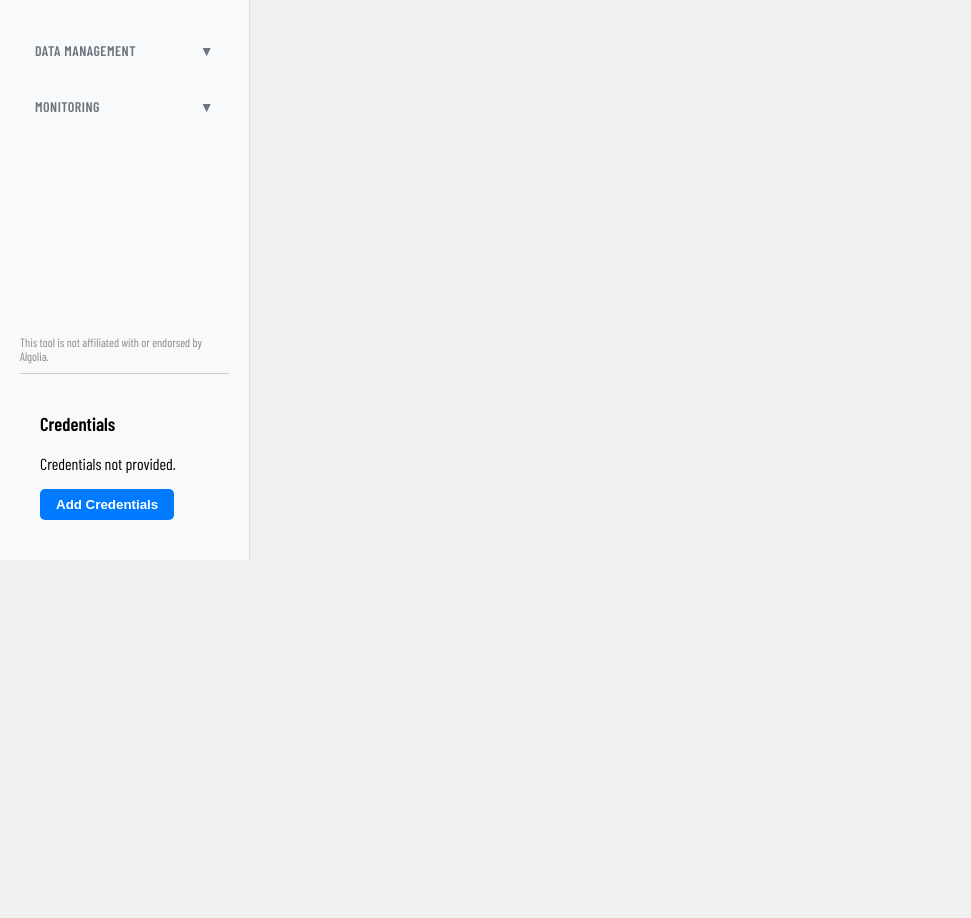
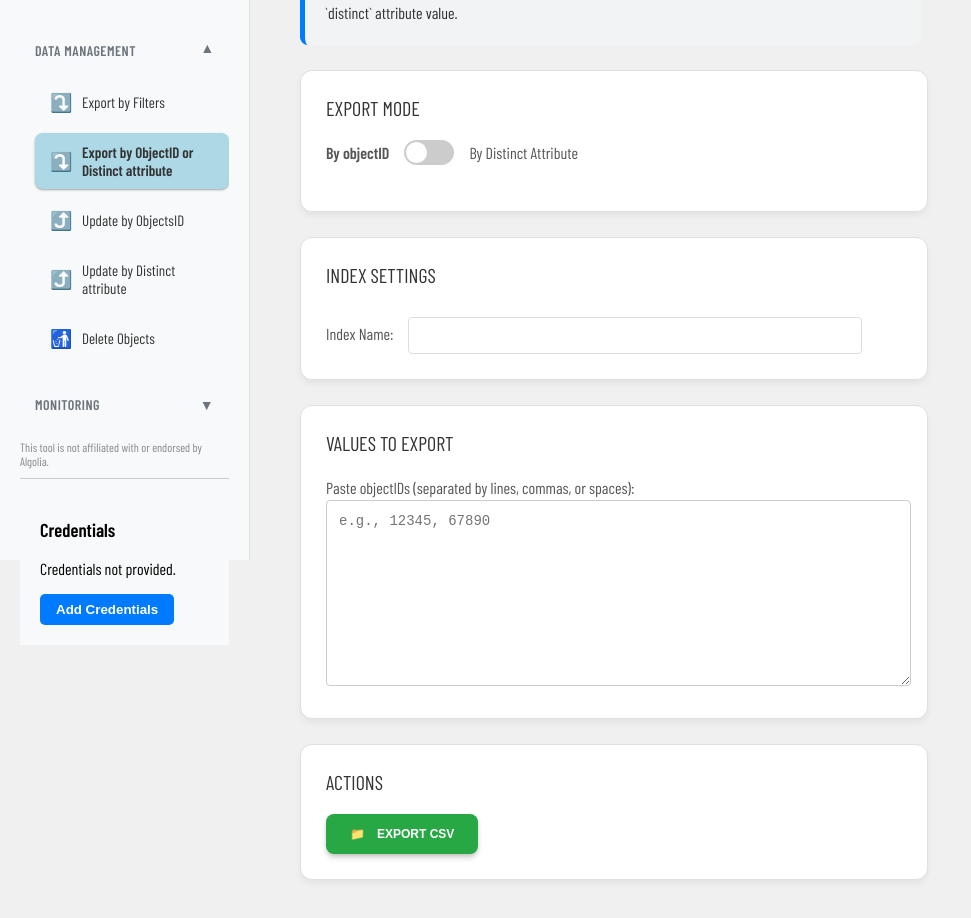
Before and after one commit to antonincoste/algolia_manager, a React (Create React App) app: page /export-by-attribute in a window 1280 px wide. Shown: the part 240-1158 px from the top of the page, without its empty margins (0-971 px from the left). Before the commit the page ends 800 px from the top, so only its background shows below. Built offline with nearby package versions, Linux system fonts and the light colour scheme; a web font is replaced by a local one.

Commit message:
Merge export sections into one

```diff
--- a/src/App.js
+++ b/src/App.js
@@ -3,8 +3,7 @@ import { BrowserRouter as Router, Route, Routes } from 'react-router-dom';
 import Sidebar from './components/Sidebar';
 import Home from './pages/Home';
 import ExportDataByFilters from './pages/ExportDataByFilters';
-import ExportDataByIds from './pages/ExportDataByIds';
-import ExportByDistinct from './pages/ExportByDistinct';
+import ExportByAttribute from './pages/ExportByAttribute';
 import OfflineProducts from './pages/OfflineProducts';
 import CopyRecommendations from './pages/CopyRecommendations';
 import GlobalStyle from './styles/GlobalStyle';
@@ -34,8 +33,7 @@ const App = () => {
         <main style={mainContentStyle}>
           <Routes>
             <Route path="/" element={<Home />} />
-            <Route path="/exportbyids" element={<ExportDataByIds />} />
-            <Route path="/exportbydistinct" element={<ExportByDistinct />} />
+            <Route path="/export-by-attribute" element={<ExportByAttribute />} />
             <Route path="/exportbyfilters" element={<ExportDataByFilters />} />
             <Route path="/update" element={<UpdateAttributes />} />
             <Route path="/updatebydistinct" element={<UpdateByDistinct />} />
--- a/src/components/Sidebar.js
+++ b/src/components/Sidebar.js
@@ -132,8 +132,7 @@ const Icon = styled.span`
 
 const sectionMapping = {
   '/exportbyfilters': 'dataManagement',
-  '/exportbyids': 'dataManagement',
-  '/exportbydistinct': 'dataManagement',
+  '/export-by-attribute': 'dataManagement',
   '/update': 'dataManagement',
   '/updatebydistinct': 'dataManagement',
   '/offline': 'dataManagement',
@@ -205,15 +204,9 @@ const Sidebar = () => {
                 </MenuLink>
               </MenuItem>
               <MenuItem>
-                <MenuLink to="/exportbyids" className={location.pathname === '/exportbyids' ? 'active' : ''}>
+                <MenuLink to="/export-by-attribute" className={location.pathname === '/export-by-attribute' ? 'active' : ''}>
                   <Icon>⤵️</Icon>
-                  Export by ObjectsID
-                </MenuLink>
-              </MenuItem>
-              <MenuItem>
-                <MenuLink to="/exportbydistinct" className={location.pathname === '/exportbydistinct' ? 'active' : ''}>
-                  <Icon>⤵️</Icon>
-                  Export by Distinct attribute
+                  Export by ObjectID or Distinct attribute
                 </MenuLink>
               </MenuItem>
               <MenuItem>
--- /dev/null
+++ b/src/pages/ExportByAttribute.js
@@ -0,0 +1,205 @@
+// src/pages/ExportByAttribute.js
+import React, { useState } from 'react';
+import algoliasearch from 'algoliasearch';
+import { getApiKey, getAppId } from '../services/sessionService';
+import SectionBlock from '../components/SectionBlock';
+import InfoBlock from '../components/InfoBlock';
+import StyledButton from '../components/StyledButton';
+import FullPageLoader from '../components/FullPageLoader';
+
+const textareaStyle = { width: '97%', padding: '12px', fontSize: '14px', borderRadius: '4px', border: '1px solid #ccc', resize: 'vertical' };
+
+const ExportByAttribute = () => {
+  const [indexName, setIndexName] = useState('');
+  const [valuesToExport, setValuesToExport] = useState('');
+  const [exportMode, setExportMode] = useState('byID'); // 'byID' ou 'byDistinct'
+  const [distinctAttribute, setDistinctAttribute] = useState('');
+
+  const [log, setLog] = useState('');
+  const [error, setError] = useState('');
+  const [isLoading, setIsLoading] = useState(false);
+
+  const apiKey = getApiKey();
+  const appId = getAppId();
+
+  const handleSyncDistinctAttribute = async () => {
+    if (!indexName) {
+      setError("Please provide an index name first.");
+      return;
+    }
+    setIsLoading(true);
+    setError('');
+    setLog(`Fetching settings for index '${indexName}'...`);
+    try {
+      const client = algoliasearch(appId, apiKey);
+      const index = client.initIndex(indexName);
+      const settings = await index.getSettings();
+      if (settings.attributeForDistinct) {
+        setDistinctAttribute(settings.attributeForDistinct);
+        setLog(`✅ Distinct attribute found: ${settings.attributeForDistinct}`);
+      } else {
+        setDistinctAttribute('');
+        setError(`Error: No 'attributeForDistinct' is configured for the index '${indexName}'.`);
+      }
+    } catch (err) {
+      setError('Error during synchronization: ' + err.message);
+    } finally {
+      setIsLoading(false);
+    }
+  };
+
+  const generateCsv = (hits) => {
+    if (hits.length === 0) {
+      throw new Error('No matching records found to export.');
+    }
+    // Crée une liste de toutes les clés possibles à partir de tous les objets
+    const allKeys = [...new Set(hits.flatMap(item => Object.keys(item)))];
+
+    const csvRows = [allKeys.join(';')];
+    hits.forEach(obj => {
+      const row = allKeys.map(attr => {
+        const value = obj[attr];
+        if (value === null || value === undefined) return '';
+        if (typeof value === 'object') return JSON.stringify(value);
+        return String(value);
+      });
+      csvRows.push(row.join(';'));
+    });
+
+    const csvContent = csvRows.join('\n');
+    const blob = new Blob([csvContent], { type: 'text/csv;charset=utf-8;' });
+    const url = URL.createObjectURL(blob);
+    const link = document.createElement('a');
+    link.href = url;
+    link.setAttribute('download', `algolia_export_${indexName}_${new Date().toISOString().split('T')[0]}.csv`);
+    document.body.appendChild(link);
+    link.click();
+    document.body.removeChild(link);
+  };
+
+  const handleGenerateFile = async () => {
+    if (!appId || !apiKey) {
+      setError('Error: App ID and API Key are missing. Please add them in the "Credentials" section.');
+      return;
+    }
+    if (!indexName || !valuesToExport) {
+      setError('Please provide an index name and a list of values to export.');
+      return;
+    }
+
+    setLog('Generating CSV file...');
+    setError('');
+    setIsLoading(true);
+
+    try {
+      const values = valuesToExport.split(/[\s,;|\n]+/).filter(Boolean);
+      const client = algoliasearch(appId, apiKey);
+      const index = client.initIndex(indexName);
+      let hits = [];
+
+      if (exportMode === 'byID') {
+        const { results } = await index.getObjects(values);
+        hits = results.filter(record => record !== null);
+      } else { // exportMode === 'byDistinct'
+        if (!distinctAttribute) {
+          throw new Error("Please sync the distinct attribute before exporting.");
+        }
+
+        // Optimisation : on fait un browse par valeur, c'est plus efficace que de tout charger
+        let allFoundObjects = [];
+        for (const value of values) {
+          const tempHits = [];
+          await index.browseObjects({
+            filters: `${distinctAttribute}:"${value}"`,
+            batch: (batch) => {
+              tempHits.push(...batch);
+            }
+          });
+          allFoundObjects.push(...tempHits);
+        }
+        hits = allFoundObjects;
+      }
+
+      generateCsv(hits);
+      setLog(`${hits.length} records successfully exported.`);
+    } catch (err) {
+      setError('Error generating CSV file: ' + err.message);
+    } finally {
+      setIsLoading(false);
+    }
+  };
+
+  // Styles pour le toggle
+  const toggleContainerStyle = { display: 'flex', alignItems: 'center', gap: '15px', marginBottom: '20px' };
+  const toggleStyle = {
+    appearance: 'none', width: '50px', height: '25px', backgroundColor: '#ccc',
+    borderRadius: '15px', position: 'relative', cursor: 'pointer', transition: 'background-color 0.2s',
+  };
+  const activeToggleStyle = { ...toggleStyle, backgroundColor: '#28a745' };
+  const toggleCircleStyle = {
+    content: '', position: 'absolute', top: '2px', width: '21px', height: '21px',
+    backgroundColor: 'white', borderRadius: '50%', transition: 'left 0.2s',
+  };
+
+  return (
+    <div>
+      <FullPageLoader isLoading={isLoading} />
+      <h1>Export by Attribute</h1>
+      <InfoBlock title="How this works">
+        Use this module to export records from an Algolia index using either their unique `objectID` or a shared `distinct` attribute value.
+      </InfoBlock>
+
+      <SectionBlock title="Export Mode">
+        <div style={toggleContainerStyle}>
+          <span style={{ fontWeight: exportMode === 'byID' ? 'bold' : 'normal' }}>By objectID</span>
+          <div style={exportMode === 'byDistinct' ? activeToggleStyle : toggleStyle} onClick={() => setExportMode(exportMode === 'byID' ? 'byDistinct' : 'byID')}>
+            <div style={{ ...toggleCircleStyle, left: exportMode === 'byDistinct' ? '26px' : '2px' }}></div>
+          </div>
+          <span style={{ fontWeight: exportMode === 'byDistinct' ? 'bold' : 'normal' }}>By Distinct Attribute</span>
+        </div>
+      </SectionBlock>
+
+      <SectionBlock title="Index Settings">
+        <div>
+          <label>Index Name:</label>
+          <input type="text" value={indexName} onChange={(e) => setIndexName(e.target.value)} style={{ width: '75%', padding: '10px', marginTop: '10px', borderRadius: '4px', border: '1px solid #ddd', marginLeft: '15px' }} />
+        </div>
+        {exportMode === 'byDistinct' && (
+          <div style={{marginTop: '15px'}}>
+            <StyledButton onClick={handleSyncDistinctAttribute} label="Sync Distinct Attribute" icon="🔄" />
+            {distinctAttribute && (
+              <p style={{ marginLeft: '15px', fontStyle: 'italic', display: 'inline-block' }}>
+                Detected Attribute: <strong>{distinctAttribute}</strong>
+              </p>
+            )}
+          </div>
+        )}
+      </SectionBlock>
+
+      <SectionBlock title="Values to Export">
+        <label>
+          {exportMode === 'byID'
+            ? "Paste objectIDs (separated by lines, commas, or spaces):"
+            : "Paste Distinct Attribute Values:"
+          }
+        </label>
+        <textarea
+          placeholder={exportMode === 'byID' ? "e.g., 12345, 67890" : `e.g., GROUP_A, GROUP_B`}
+          value={valuesToExport}
+          onChange={(e) => setValuesToExport(e.target.value)}
+          rows={10}
+          style={textareaStyle}
+        />
+      </SectionBlock>
+
+      <SectionBlock title="Actions">
+        <StyledButton onClick={handleGenerateFile} label="Export CSV" icon="📁" color="#28a745" />
+      </SectionBlock>
+
+      {error && <div style={{ color: 'red', marginTop: '20px' }}>{error}</div>}
+      {log && <div style={{ color: 'green', marginTop: '20px' }}>{log}</div>}
+    </div>
+  );
+};
+
+export default ExportByAttribute;
```
